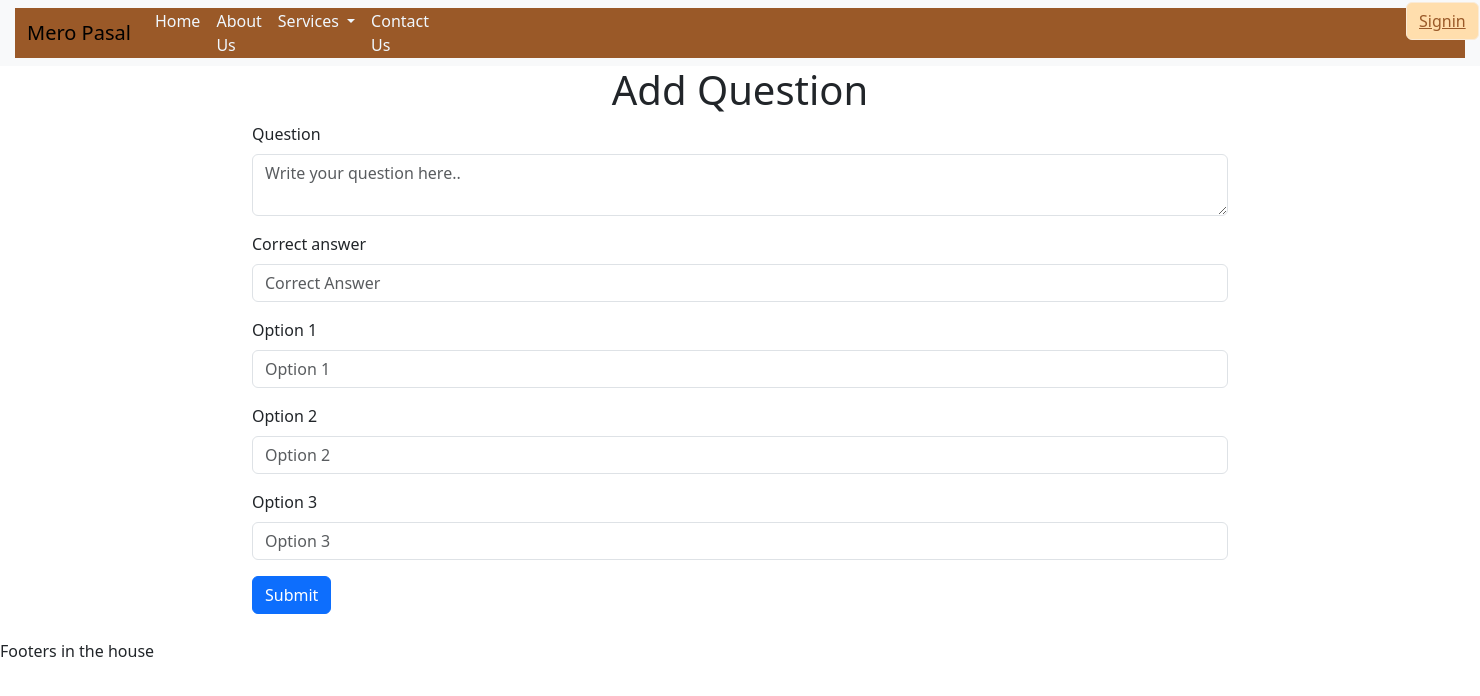
After one commit to aashishChakradhar/quizApp, a Django app: page /question in a window 1480 px wide. The commit adds this page. Shown: the top 696 px of the page. Run offline with Django 5.2, Linux system fonts and the light colour scheme.

Commit message:
created form for entering question

```diff
--- a/quiz/urls.py
+++ b/quiz/urls.py
@@ -5,4 +5,6 @@ from quiz import views
 urlpatterns = [
     # path('admin/', admin.site.urls),
     path('', views.home, name='home'),
+    path('question', views.question, name='question'),
+    path('about', views.about, name='about'),
 ]
--- a/quiz/views.py
+++ b/quiz/views.py
@@ -3,3 +3,7 @@ from django.shortcuts import render,HttpResponse
 # Create your views here.
 def home(request):
     return render (request,'home.html')
+def question(request):
+    return render (request,'question.html')
+def about(request):
+    return render (request,'about.html')
--- a/templates/base.html
+++ b/templates/base.html
@@ -6,7 +6,7 @@
         <link href="https://cdn.jsdelivr.net/npm/bootstrap@5.3.2/dist/css/bootstrap.min.css" rel="stylesheet" integrity="sha384-T3c6CoIi6uLrA9TneNEoa7RxnatzjcDSCmG1MXxSR1GAsXEV/Dwwykc2MPK8M2HN" crossorigin="anonymous">
         <script src="https://cdn.jsdelivr.net/npm/bootstrap@5.3.2/dist/js/bootstrap.bundle.min.js" integrity="sha384-C6RzsynM9kWDrMNeT87bh95OGNyZPhcTNXj1NW7RuBCsyN/o0jlpcV8Qyq46cDfL" crossorigin="anonymous"></script>
 
-        <title>{% block title %}{% endblock title %} | Mero Pasal</title>
+        <title>{% block title %}{% endblock title %} | My Quiz</title>
     </head>
 
     <body>
@@ -37,7 +37,7 @@
                                 </ul>
                             </li>
                             <li class="nav-item">
-                                <a class="nav-link" href="contact" style="color: aliceblue;">Contact Us</a>
+                                <a class="nav-link" href="question" style="color: aliceblue;">Contact Us</a>
                             </li>
                             {% comment %} <li class="nav-item">
                                 <a class="nav-link disabled" aria-disabled="true">Log</a>
--- /dev/null
+++ b/templates/question.html
@@ -0,0 +1,43 @@
+{% extends "base.html" %}
+{% block title %}Question{% endblock title %}
+{% block body %}
+    {% comment %} <div class="container-fluid " style="padding-inline: 15px">
+        <img src="/static/image/contact.jfif" class="d-block w-100" alt="..." height=650px>
+    </div> {% endcomment %}
+    <div class="container" style=" max-width: 1000px; margin-bottom:25px">
+        <h1 style= "text-align: center">
+            Add Question
+        </h1>
+        <form method="POST" action="/contact">
+            {% csrf_token %}
+
+            <div class="mb-3">
+                <label for="question" class="form-label">Question</label>
+                <textarea class="form-control" id="qusetion" name="question" placeholder="Write your question here.."rows="2"></textarea>
+            </div>
+
+            <div class="mb-3">
+                <label for="correct_answer" class="form-label">Correct answer</label>
+                <input type="text" class="form-control" id="correct_answer" name="correct_answer" placeholder="Correct Answer">
+            </div>
+
+            <div class="mb-3">
+                <label for="option_1" class="form-label">Option 1</label>
+                <input type="text" class="form-control" id="option_1" name="option_1" placeholder="Option 1">
+            </div>
+
+            <div class="mb-3">
+                <label for="option_2" class="form-label">Option 2</label>
+                <input type="text" class="form-control" id="option_2" name="option_2" placeholder="Option 2">
+            </div>
+
+            <div class="mb-3">
+                <label for="option_3" class="form-label">Option 3</label>
+                <input type="text" class="form-control" id="option_3" name="option_3" placeholder="Option 3">
+            </div>
+
+
+            <button type="submit" class="btn btn-primary">Submit</button>
+        </form>
+    </div>
+{% endblock body %}
```
Also changed, not shown: templates/contact.html (deleted, +0 -40 lines).
